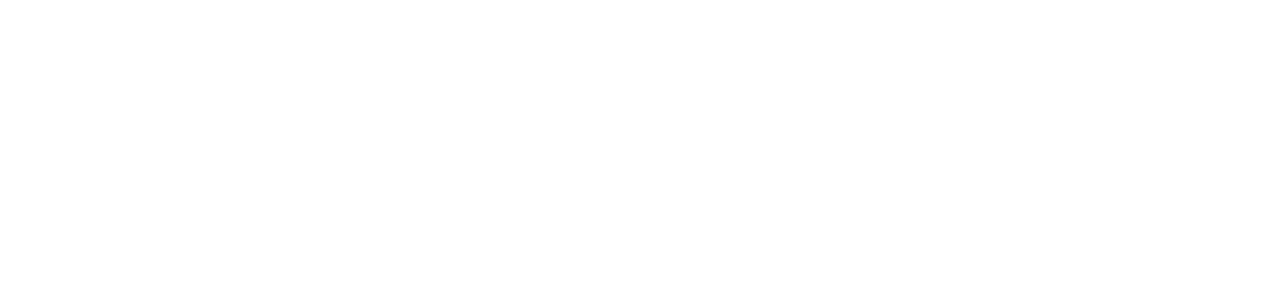
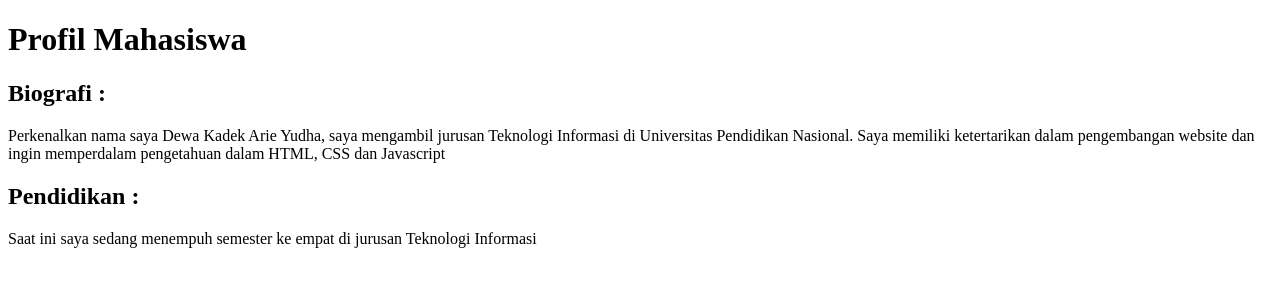
Before and after one commit to Dewakd/praktikum_html_dewakd, a plain HTML site: page index.html in a window 1280 px wide. Drawn offline with Linux system fonts and the light colour scheme.

Commit message:
Tag Judul dan Paragraf

```diff
--- a/index.html
+++ b/index.html
@@ -7,6 +7,14 @@
     <title>Praktikum HTML</title>
 </head>
 <body>
+    <h1>Profil Mahasiswa</h1>
 
+    <h2>Biografi :</h2>
+
+    <p>Perkenalkan nama saya Dewa Kadek Arie Yudha, saya mengambil jurusan Teknologi Informasi di Universitas Pendidikan Nasional. Saya memiliki ketertarikan dalam pengembangan website dan ingin memperdalam pengetahuan dalam HTML, CSS dan Javascript</p>
+
+    <h2>Pendidikan :</h2>
+
+    <p>Saat ini saya sedang menempuh semester ke empat di jurusan Teknologi Informasi</p>
 </body>
 </html>
```
